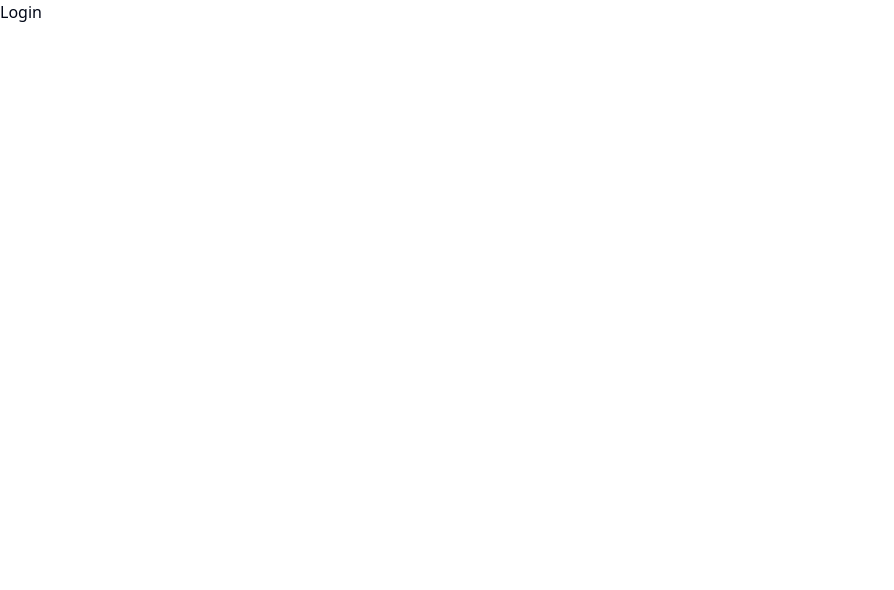
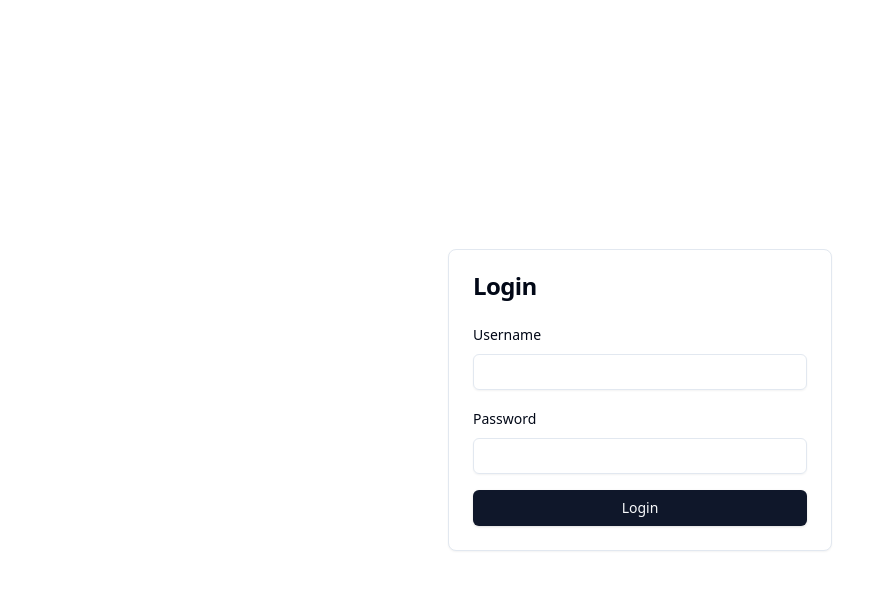
Before and after one commit to hirun-2542/RentalBills, a Next.js app: page /login in a window 1280 px wide. Shown: the top 590 px of the page, without its empty margins (0-894 px from the left). Built offline with nearby package versions, Linux system fonts and the light colour scheme.

Commit message:
feat: add admin authentication

```diff
--- a/app/(auth)/login/page.tsx
+++ b/app/(auth)/login/page.tsx
@@ -1,3 +1,89 @@
+"use client";
+
+import { FormEvent, useState } from "react";
+import { signIn } from "next-auth/react";
+import { useRouter } from "next/navigation";
+import { Button } from "@/components/ui/button";
+import {
+  Card,
+  CardContent,
+  CardHeader,
+  CardTitle,
+} from "@/components/ui/card";
+import { Input } from "@/components/ui/input";
+
 export default function LoginPage() {
-  return <h1>Login</h1>;
+  const router = useRouter();
+  const [error, setError] = useState("");
+  const [isSubmitting, setIsSubmitting] = useState(false);
+
+  async function handleSubmit(event: FormEvent<HTMLFormElement>) {
+    event.preventDefault();
+    setError("");
+    setIsSubmitting(true);
+
+    const formData = new FormData(event.currentTarget);
+    const result = await signIn("credentials", {
+      username: formData.get("username"),
+      password: formData.get("password"),
+      redirect: false,
+      redirectTo: "/",
+    });
+
+    setIsSubmitting(false);
+
+    if (result?.error) {
+      setError("ชื่อผู้ใช้หรือรหัสผ่านไม่ถูกต้อง");
+      return;
+    }
+
+    router.push("/");
+    router.refresh();
+  }
+
+  return (
+    <main className="flex min-h-screen items-center justify-center bg-background px-4">
+      <Card className="w-full max-w-sm">
+        <CardHeader>
+          <CardTitle>Login</CardTitle>
+        </CardHeader>
+        <CardContent>
+          <form className="space-y-4" onSubmit={handleSubmit}>
+            <div className="space-y-2">
+              <label className="text-sm font-medium" htmlFor="username">
+                Username
+              </label>
+              <Input
+                id="username"
+                name="username"
+                type="text"
+                autoComplete="username"
+                required
+              />
+            </div>
+            <div className="space-y-2">
+              <label className="text-sm font-medium" htmlFor="password">
+                Password
+              </label>
+              <Input
+                id="password"
+                name="password"
+                type="password"
+                autoComplete="current-password"
+                required
+              />
+            </div>
+            {error ? (
+              <p className="text-sm text-destructive" role="alert">
+                {error}
+              </p>
+            ) : null}
+            <Button className="w-full" disabled={isSubmitting} type="submit">
+              {isSubmitting ? "Logging in..." : "Login"}
+            </Button>
+          </form>
+        </CardContent>
+      </Card>
+    </main>
+  );
 }
--- a/app/(dashboard)/layout.tsx
+++ b/app/(dashboard)/layout.tsx
@@ -1,5 +1,6 @@
 import Link from "next/link";
 import { Button } from "@/components/ui/button";
+import { LogoutButton } from "@/components/logout-button";
 import { Separator } from "@/components/ui/separator";
 
 const navItems = [
@@ -32,6 +33,9 @@ export default function DashboardLayout({
             </Button>
           ))}
         </nav>
+        <div className="absolute inset-x-4 bottom-6">
+          <LogoutButton />
+        </div>
       </aside>
       <div className="md:pl-64">
         <header className="sticky top-0 z-10 flex h-16 items-center border-b bg-background px-6">
--- /dev/null
+++ b/app/api/auth/[...nextauth]/route.ts
@@ -0,0 +1,3 @@
+import { handlers } from "@/lib/auth";
+
+export const { GET, POST } = handlers;
--- /dev/null
+++ b/components/logout-button.tsx
@@ -0,0 +1,17 @@
+"use client";
+
+import { signOut } from "next-auth/react";
+import { Button } from "@/components/ui/button";
+
+export function LogoutButton() {
+  return (
+    <Button
+      type="button"
+      variant="ghost"
+      className="w-full justify-start"
+      onClick={() => signOut({ redirectTo: "/login" })}
+    >
+      Logout
+    </Button>
+  );
+}
--- /dev/null
+++ b/components/ui/card.tsx
@@ -0,0 +1,54 @@
+import * as React from "react";
+import { cn } from "@/lib/utils";
+
+const Card = React.forwardRef<
+  HTMLDivElement,
+  React.HTMLAttributes<HTMLDivElement>
+>(({ className, ...props }, ref) => (
+  <div
+    ref={ref}
+    className={cn(
+      "rounded-lg border bg-card text-card-foreground shadow-sm",
+      className
+    )}
+    {...props}
+  />
+));
+Card.displayName = "Card";
+
+const CardHeader = React.forwardRef<
+  HTMLDivElement,
+  React.HTMLAttributes<HTMLDivElement>
+>(({ className, ...props }, ref) => (
+  <div
+    ref={ref}
+    className={cn("flex flex-col space-y-1.5 p-6", className)}
+    {...props}
+  />
+));
+CardHeader.displayName = "CardHeader";
+
+const CardTitle = React.forwardRef<
+  HTMLDivElement,
+  React.HTMLAttributes<HTMLDivElement>
+>(({ className, ...props }, ref) => (
+  <div
+    ref={ref}
+    className={cn(
+      "text-2xl font-semibold leading-none tracking-tight",
+      className
+    )}
+    {...props}
+  />
+));
+CardTitle.displayName = "CardTitle";
+
+const CardContent = React.forwardRef<
+  HTMLDivElement,
+  React.HTMLAttributes<HTMLDivElement>
+>(({ className, ...props }, ref) => (
+  <div ref={ref} className={cn("p-6 pt-0", className)} {...props} />
+));
+CardContent.displayName = "CardContent";
+
+export { Card, CardHeader, CardTitle, CardContent };
--- /dev/null
+++ b/components/ui/input.tsx
@@ -0,0 +1,21 @@
+import * as React from "react";
+import { cn } from "@/lib/utils";
+
+const Input = React.forwardRef<HTMLInputElement, React.ComponentProps<"input">>(
+  ({ className, type, ...props }, ref) => {
+    return (
+      <input
+        type={type}
+        className={cn(
+          "flex h-9 w-full rounded-md border border-input bg-transparent px-3 py-1 text-base shadow-sm transition-colors file:border-0 file:bg-transparent file:text-sm file:font-medium file:text-foreground placeholder:text-muted-foreground focus-visible:outline-none focus-visible:ring-1 focus-visible:ring-ring disabled:cursor-not-allowed disabled:opacity-50 md:text-sm",
+          className
+        )}
+        ref={ref}
+        {...props}
+      />
+    );
+  }
+);
+Input.displayName = "Input";
+
+export { Input };
--- /dev/null
+++ b/lib/auth.ts
@@ -0,0 +1,46 @@
+import NextAuth from "next-auth";
+import Credentials from "next-auth/providers/credentials";
+import { compare } from "bcryptjs";
+
+export const { handlers, auth, signIn, signOut } = NextAuth({
+  pages: {
+    signIn: "/login",
+  },
+  providers: [
+    Credentials({
+      credentials: {
+        username: {},
+        password: {},
+      },
+      async authorize(credentials) {
+        const username =
+          typeof credentials?.username === "string"
+            ? credentials.username
+            : "";
+        const password =
+          typeof credentials?.password === "string"
+            ? credentials.password
+            : "";
+
+        if (
+          !process.env.ADMIN_USERNAME ||
+          !process.env.ADMIN_PASSWORD_HASH ||
+          username !== process.env.ADMIN_USERNAME
+        ) {
+          return null;
+        }
+
+        const passwordMatches = await compare(
+          password,
+          process.env.ADMIN_PASSWORD_HASH
+        );
+
+        if (!passwordMatches) {
+          return null;
+        }
+
+        return { id: "admin", name: "Admin" };
+      },
+    }),
+  ],
+});
--- a/package.json
+++ b/package.json
@@ -15,15 +15,18 @@
     "@prisma/client": "^6.9.0",
     "@radix-ui/react-separator": "^1.1.7",
     "@radix-ui/react-slot": "^1.2.3",
+    "bcryptjs": "^3.0.3",
     "class-variance-authority": "^0.7.1",
     "clsx": "^2.1.1",
     "lucide-react": "^0.468.0",
     "next": "^15.3.3",
+    "next-auth": "^5.0.0-beta.31",
     "react": "^19.0.0",
     "react-dom": "^19.0.0",
     "tailwind-merge": "^2.6.0"
   },
   "devDependencies": {
+    "@types/bcryptjs": "^2.4.6",
     "@types/node": "^22.10.2",
     "@types/react": "^19.0.2",
     "@types/react-dom": "^19.0.2",
```
Also changed, not shown: middleware.ts (added, +35 -0 lines), 1 other file (tests, documents, lock files or other folders).
